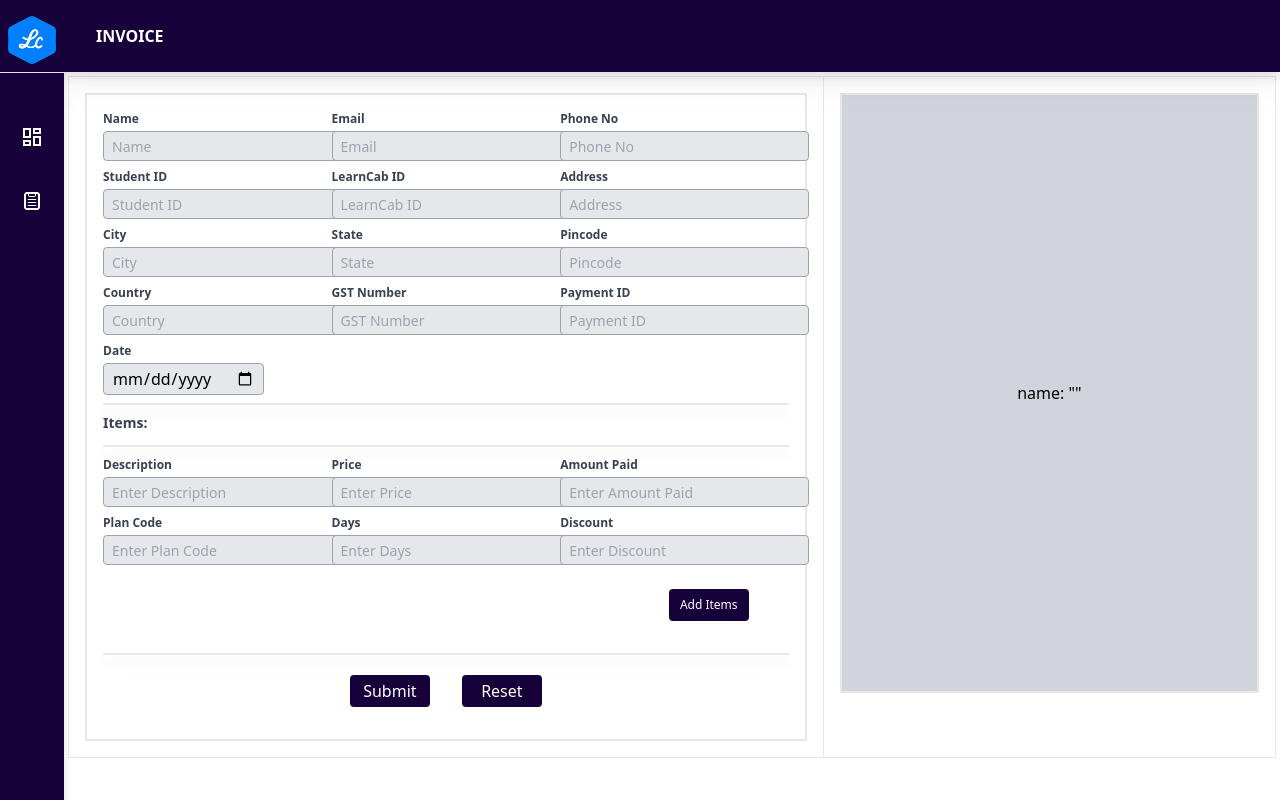
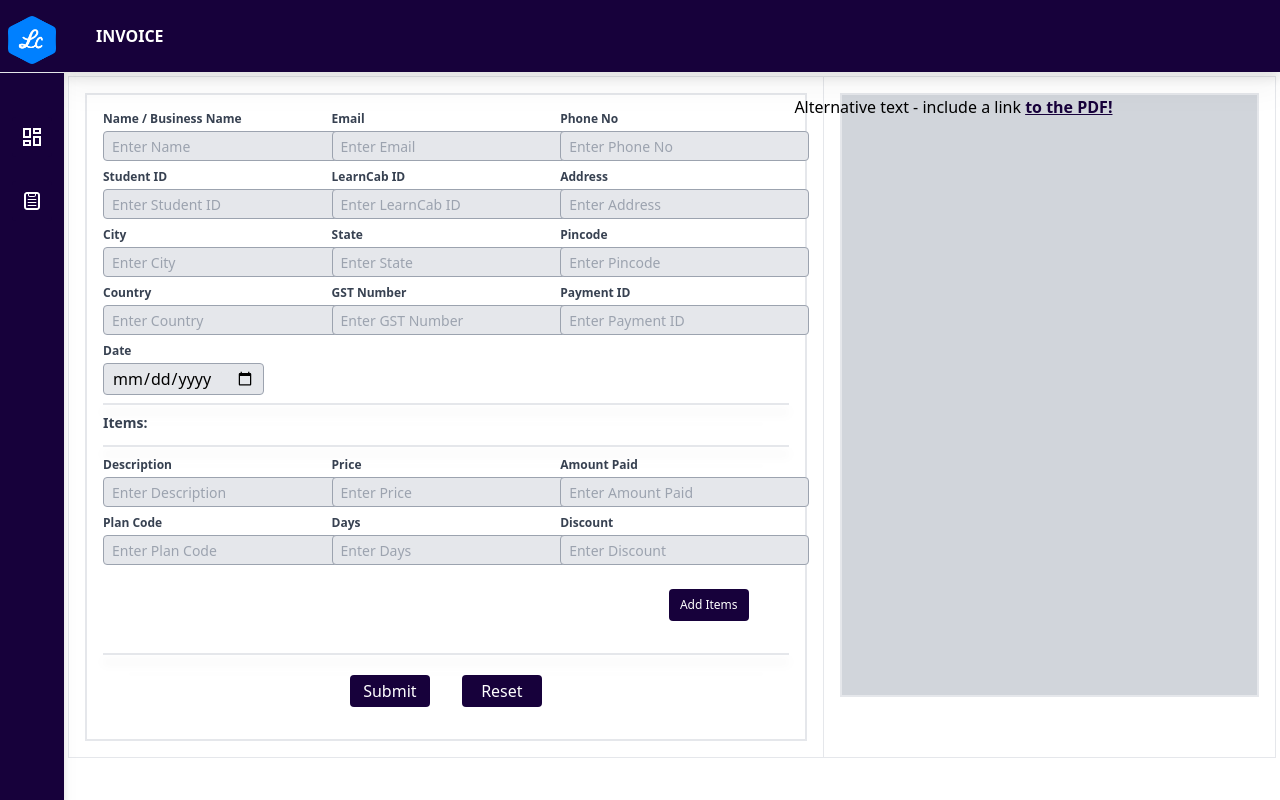
Before and after one commit to SandeepMS07/Invoice-Generator-Typescript-Nextjs, a Next.js app: page /Invoice in a window 1280 px wide. Built offline with nearby package versions, Linux system fonts and the light colour scheme.

Commit message:
src code

```diff
--- /dev/null
+++ b/components/InvoiceReview.tsx
@@ -0,0 +1,25 @@
+import { useSelector } from "react-redux";
+
+const InvoiceReview = () => {
+  const pdfurl : string = useSelector((state: any) => state.detail.pdf);
+  return (
+    <div>
+      <object
+        data={pdfurl}
+        type="application/pdf"
+        // width="100%"
+        // height="100%"
+        className="w-[370px] h-[600px] md:w-[650px] md:h-[800px] lg:w-[510px] lg:h-[600px]"
+      >
+        <p>
+          Alternative text - include a link{" "}
+          <a className="text-darkViolet font-bold underline" href={pdfurl}>
+            to the PDF!
+          </a>
+        </p>
+      </object>
+    </div>
+  );
+};
+
+export default InvoiceReview;
--- a/pages/Invoice.tsx
+++ b/pages/Invoice.tsx
@@ -4,9 +4,11 @@ import Head from "next/head";
 import { FormEvent, useState } from "react";
 import { useDispatch, useSelector } from "react-redux";
 import Input from "../components/Input";
+import InvoiceReview from "../components/InvoiceReview";
 import { reset, update } from "../redux/userSlice";
 
-const Invoice: NextPage = () => {
+const Invoice: NextPage = ({ data }) => {
+  console.log(data);
   interface values {
     name: string;
     email: any;
@@ -93,6 +95,7 @@ const Invoice: NextPage = () => {
   const InvoiceDate: string = useSelector((state: any) => state.detail.date);
 
   const itemsDetails: any = useSelector((state: any) => state.detail.itemList);
+
   function handleSubmit(e: FormEvent<HTMLFormElement>): void {
     e.preventDefault();
     console.log(values);
@@ -190,7 +193,7 @@ const Invoice: NextPage = () => {
       placeholder: "Enter Name",
       name: "name",
       id: "name",
-      title: "Name",
+      title: "Name / Business Name",
     },
     {
       type: "email",
@@ -294,26 +297,6 @@ const Invoice: NextPage = () => {
     date: string;
   }
 
-  // function valid(values: {
-  //   name: string;
-  //   email: string;
-  //   phone: string;
-  //   student_id: string;
-  //   learncab_id: string;
-  //   address: string;
-  //   city: string;
-  //   state: string;
-  //   pincode: string;
-  //   country: string;
-  //   gst_number: string;
-  //   payment_id: string;
-  //   date: string;
-  // }): import("react").SetStateAction<{}> {
-  //   let errors = {};
-
-  //   return errors;
-  // }
-
   let valid = (value: NewType1) => {
     let errors: any = {};
 
@@ -373,20 +356,15 @@ const Invoice: NextPage = () => {
       errors.country = "*country required";
     }
 
-    //!   gst_number
-    if (!value.gst_number) {
-      errors.gst_number = "*gst_number required";
-    }
-
     //!  Payment id
     if (!value.payment_id) {
       errors.payment_id = "*Payment id required";
     }
 
-    //!  invoice_date
-    if (!value.date) {
-      errors.date = "*invoice datFe required";
-    }
+    // //!  invoice_date
+    // if (!value.date) {
+    //   errors.date = "*invoice datFe required";
+    // }
 
     return errors;
   };
@@ -463,13 +441,13 @@ const Invoice: NextPage = () => {
                       id={input.id}
                       title={input.title}
                       onChange={handleChange}
-                      placeholder={input.title}
+                      placeholder={input.placeholder}
                       error={error[input.name]}
                     />
                   </div>
                 ))}
               </div>
-              <div className=" border-[1px] w-full bg-gray-200 border-gray-200 inline-block mb-2 drop-shadow-xl"></div>
+              <div className="border-[1px] w-full bg-gray-200 border-gray-200 inline-block mb-2 drop-shadow-xl"></div>
               {/* Items */}
               <div className="flex flex-col w-full">
                 <label
@@ -594,6 +572,13 @@ const Invoice: NextPage = () => {
               <div className="flex flex-row">
                 <button
                   type="submit"
+                  // onClick={(e) => {
+                  //   Array.from(document.querySelectorAll("input")).forEach(
+                  //     (input) => (input.value = "")
+                  //   );
+                  //   setValues([{}]);
+                  //   setItemList([{}]);
+                  // }}
                   className="m-4 w-20 py-1 text-center text-white rounded  bg-darkViolet hover:bg-blue-800 hover:text-white"
                 >
                   Submit
@@ -620,7 +605,20 @@ const Invoice: NextPage = () => {
         </div>
         <div className="col-span-3">
           <div className="flex flex-col items-center justify-center  md:w-[670px]  lg:w-auto min-h-[600px] border-2 m-4 bg-gray-300">
-            <p>name: {JSON.stringify(values.name)}</p>
+            <object
+              data={pdf}
+              type="application/pdf"
+              // width="100%"
+              // height="100%"
+              className="w-[370px] h-[600px] md:w-[650px] md:h-[800px] lg:w-[510px] lg:h-[600px]"
+            >
+              <p>
+                Alternative text - include a link{" "}
+                <a className="text-darkViolet font-bold underline" href={pdf}>
+                  to the PDF!
+                </a>
+              </p>
+            </object>
           </div>
         </div>
       </div>
@@ -629,3 +627,20 @@ const Invoice: NextPage = () => {
 };
 
 export default Invoice;
+
+// export async function getServerSideProps() {
+//   let url =
+//     "https://nl-ns-apim-ds.azure-api.net/dev-darwin-lc/v1/customerSupport/getAddExtentiondata/9916965096";
+//   const res = await axios({
+//     method: "GET",
+//     url: url,
+//     headers: {
+//       svalue: "23835e387fda4748b2aed408f9e90e8c",
+//     },
+//   });
+//   return {
+//     props: {
+//       data: res.data,
+//     },
+//   };
+// }
```
